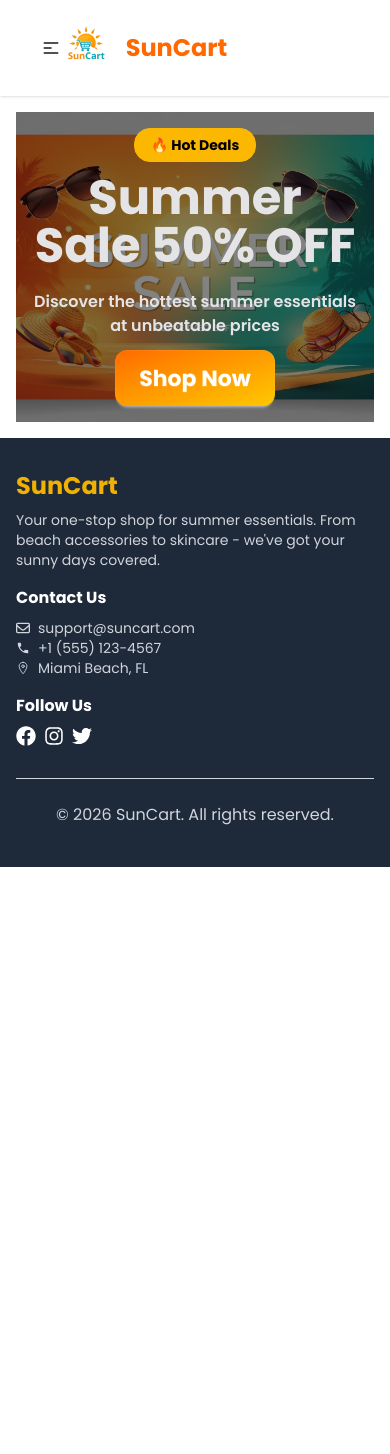
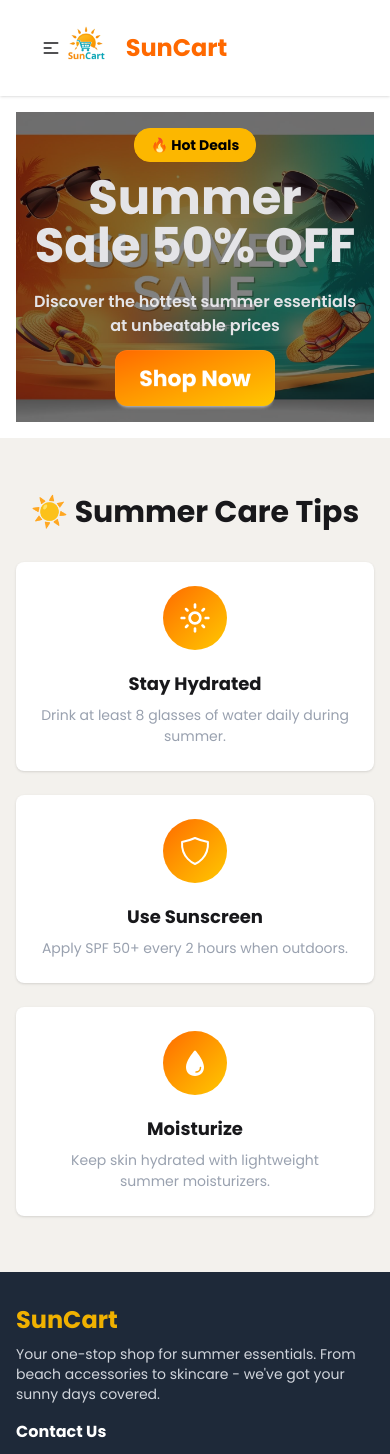
Before and after one commit to Balanced0/SunCart, a Next.js app: page / in a window 390 px wide. Shown: the top 1454 px of the page. Before the commit the page ends 867 px from the top, so only its background shows below. Built offline with nearby package versions, Linux system fonts and the light colour scheme.

Commit message:
Completed the summerCare section and made it responsive

```diff
--- a/src/app/(Main)/page.js
+++ b/src/app/(Main)/page.js
@@ -1,10 +1,12 @@
 import Image from "next/image";
 import Hero from "../components/Hero";
+import SummerCare from "../components/SummerCare";
 
 export default function Home() {
   return (
     <div>
       <Hero></Hero>
+      <SummerCare></SummerCare>
     </div>
   );
 }
--- /dev/null
+++ b/src/app/components/SummerCare.jsx
@@ -0,0 +1,60 @@
+import React from "react";
+import { MdOutlineLightMode } from "react-icons/md";
+import { IoShieldOutline } from "react-icons/io5";
+import { IoWater } from "react-icons/io5";
+
+const SummerCare = () => {
+  return (
+    <div className="bg-[#F3F1ED]">
+      <div className="container mx-auto p-4">
+        <h3 className="text-center mb-8 pt-10 font-extrabold text-3xl">☀️ Summer Care Tips</h3>
+
+        <div className="mb-10 grid grid-cols-1 gap-6 md:grid-cols-3">
+          <div>
+            <div className="card bg-base-100 shadow-sm h-full">
+              <div className="card-body flex flex-col justify-center items-center">
+                <div className="bg-gradient-to-br from-orange-500 to-yellow-400 text-white p-4 rounded-full mb-3">
+                    <MdOutlineLightMode size={32}/>
+                </div>
+                <h2 className="card-title font-bold">Stay Hydrated</h2>
+                <p className="text-gray-400 text-center">
+                  Drink at least 8 glasses of water daily during summer.
+                </p>
+              </div>
+            </div>
+          </div>
+
+          <div>
+            <div className="card bg-base-100 shadow-sm h-full">
+              <div className="card-body flex flex-col justify-center items-center">
+                <div className="bg-gradient-to-br from-orange-500 to-yellow-400 text-white p-4 rounded-full mb-3">
+                    <IoShieldOutline size={32}/>
+                </div>
+                <h2 className="card-title font-bold">Use Sunscreen</h2>
+                <p className="text-gray-400 text-center">
+                  Apply SPF 50+ every 2 hours when outdoors.
+                </p>
+              </div>
+            </div>
+          </div>
+
+          <div>
+            <div className="card bg-base-100 shadow-sm h-full">
+              <div className="card-body flex flex-col justify-center items-center">
+                <div className="bg-gradient-to-br from-orange-500 to-yellow-400 text-white p-4 rounded-full mb-3">
+                    <IoWater size={32}/>
+                </div>
+                <h2 className="card-title font-bold">Moisturize</h2>
+                <p className="text-gray-400 text-center">
+                  Keep skin hydrated with lightweight summer moisturizers.
+                </p>
+              </div>
+            </div>
+          </div>
+        </div>
+      </div>
+    </div>
+  );
+};
+
+export default SummerCare;
```
